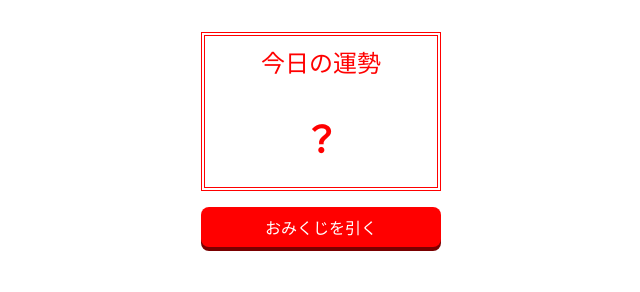
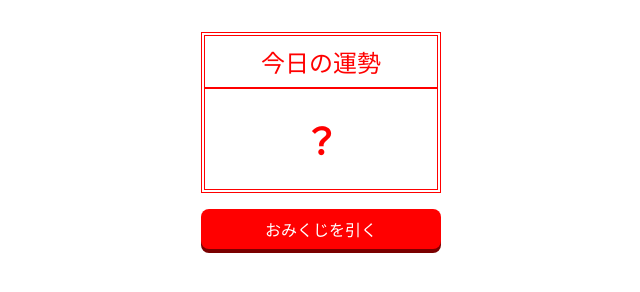
Before and after one commit to Mimi-Rabbit-usagi/omikuji, a plain HTML site: page index.html in a window 1280 px wide. Shown: the whole page, without its empty margins (319-959 px from the left). Drawn offline with Linux system fonts and the light colour scheme.

Commit message:
style修正

```diff
--- a/style.css
+++ b/style.css
@@ -13,7 +13,7 @@ section {
 
 h1 {
   margin: 0;
-  border-bottom: 2ox solid red;
+  border-bottom: 2px solid red;
   font-weight: normal;
   padding: 8px 0;
 }
```
